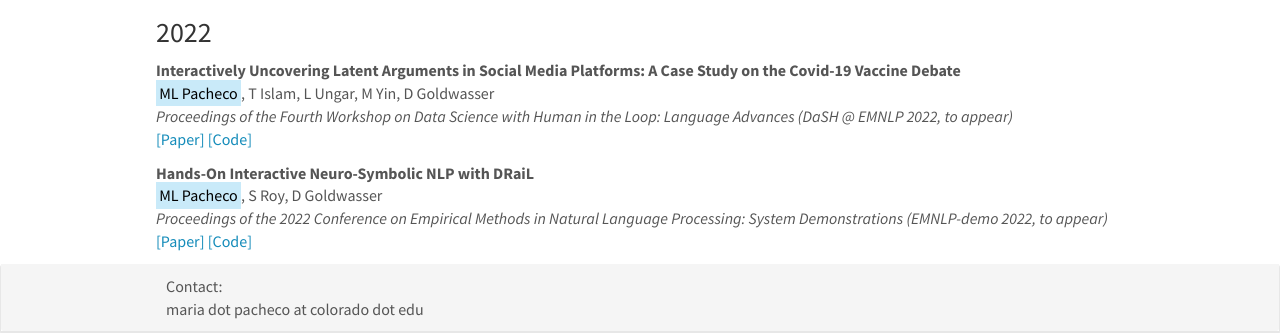
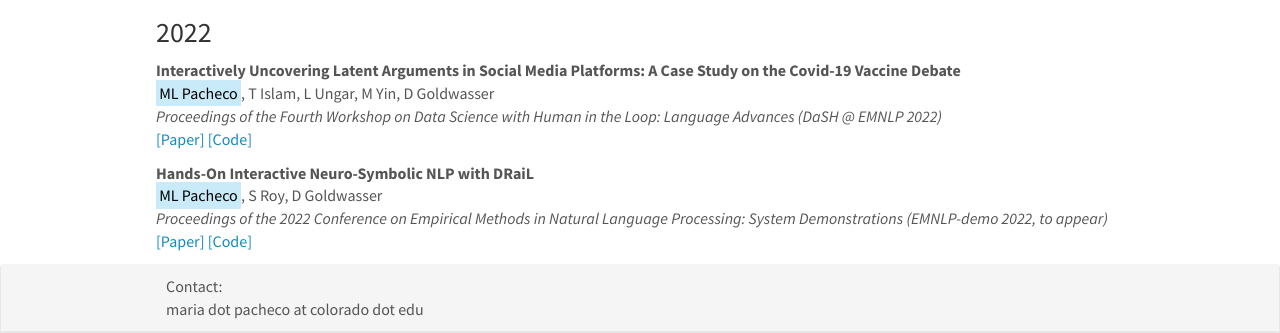
Before and after one commit to blast-cu/blast-cu.github.io, a Jekyll site: the page built from _pages/publications.md, in a window 1280 px wide. Shown: the part 323-656 px from the top of the page. Built offline with Jekyll 4.4.1, drawn with Linux system fonts in a browser that asks for light colours; nearby versions of some CDN libraries.

Commit message:
Update publist_2022.yml

```diff
--- a/_data/publist_2022.yml
+++ b/_data/publist_2022.yml
@@ -1,6 +1,6 @@
 - title: "Interactively Uncovering Latent Arguments in Social Media Platforms: A Case Study on the Covid-19 Vaccine Debate"
   authors: <mark>ML Pacheco</mark>, T Islam, L Ungar, M Yin, D Goldwasser
-  venue: "Proceedings of the Fourth Workshop on Data Science with Human in the Loop: Language Advances (DaSH @ EMNLP 2022, to appear)"
+  venue: "Proceedings of the Fourth Workshop on Data Science with Human in the Loop: Language Advances (DaSH @ EMNLP 2022)"
   link:
     url: https://aclanthology.org/2022.dash-1.13/
     display: \[Paper\]
@@ -14,7 +14,7 @@
   authors: <mark>ML Pacheco</mark>, S Roy, D Goldwasser
   venue: "Proceedings of the 2022 Conference on Empirical Methods in Natural Language Processing: System Demonstrations (EMNLP-demo 2022, to appear)"
   link:
-    url: https://aclanthology.org/2022.emnlp-demos.37.pdf
+    url: https://aclanthology.org/2022.emnlp-demos.37/
     display: \[Paper\]
   code:
     url: https://gitlab.com/purdueNlp/DRaiL
```
